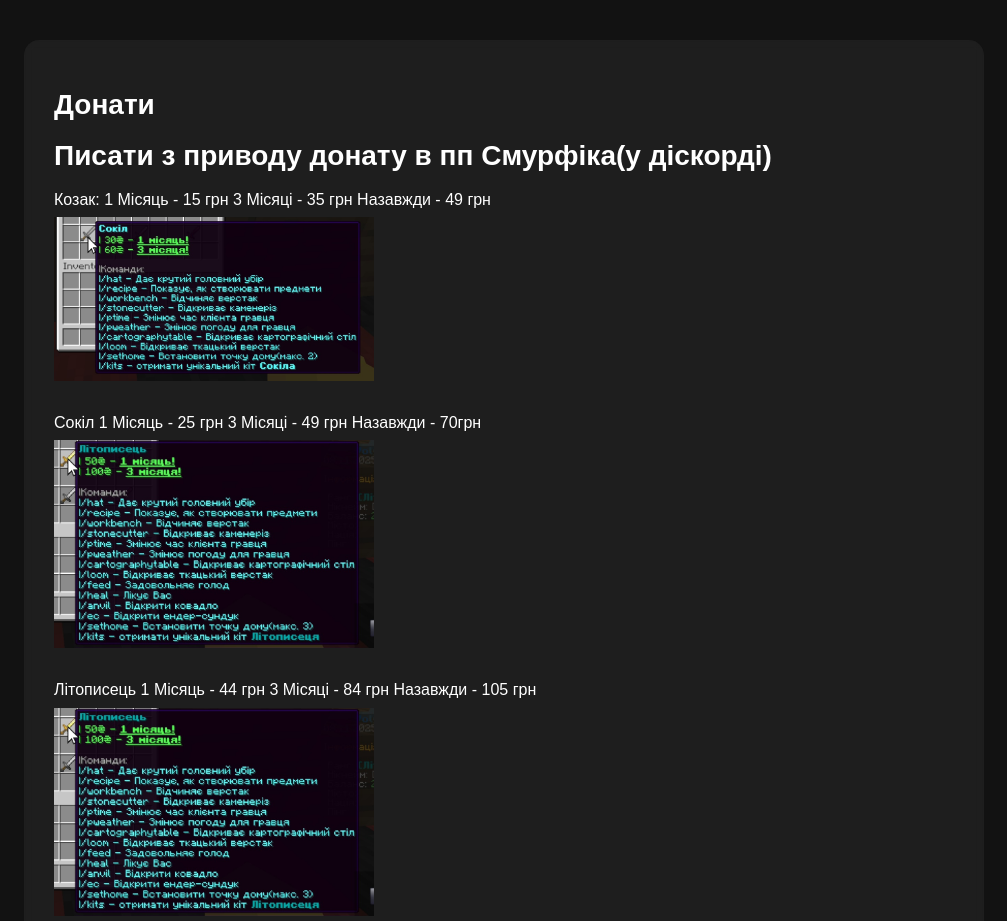
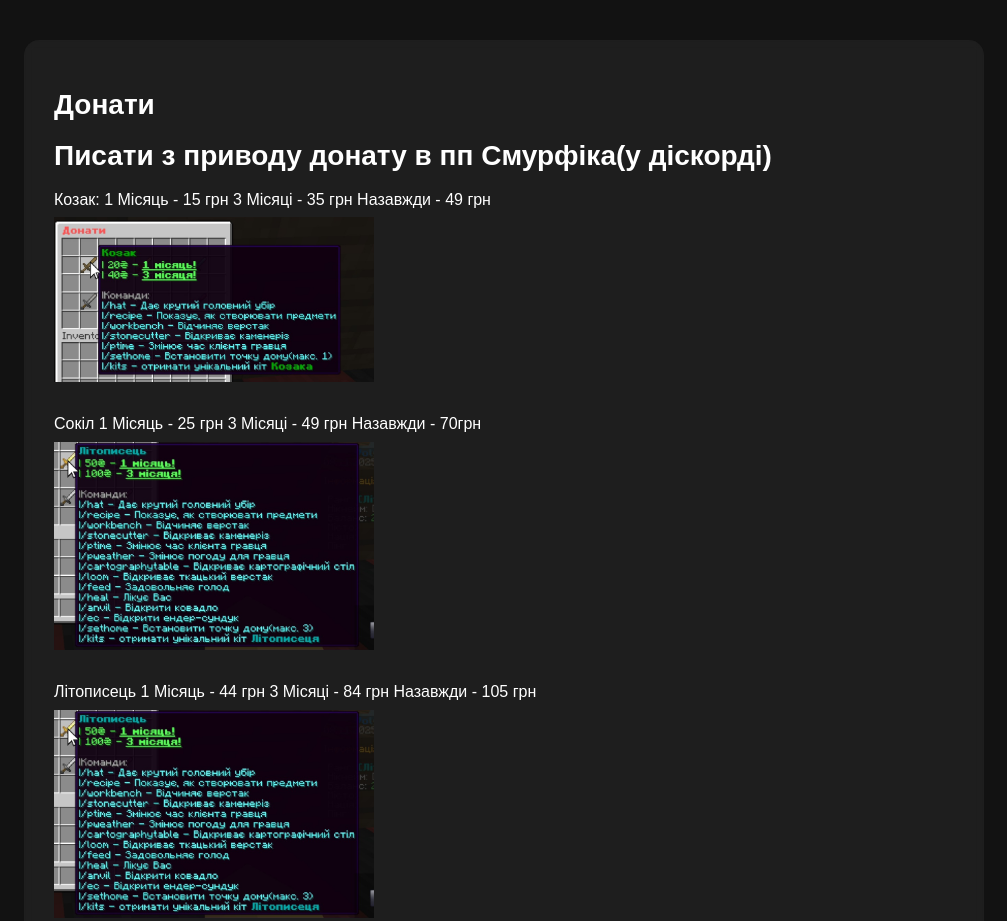
Before and after one commit to Annhi1234/volyacraft-cites, a plain HTML site: page Donate.html in a window 1280 px wide. Shown: the top 921 px of the page, without its empty margins (136-1143 px from the left). Drawn offline with Linux system fonts and the light colour scheme.

Commit message:
Update Donate.html

```diff
--- a/Donate.html
+++ b/Donate.html
@@ -64,7 +64,7 @@
 3 Місяці - 35 грн
 Назавжди - 49 грн
      </p>
-        <img src="Screenshot_20251108_173739_MojoLauncher (Minecraft Java Edition for Android).jpg" alt="Козак">
+        <img src="1.jpg" alt="Козак">
         <p>
           Сокіл
 1 Місяць - 25 грн
```
